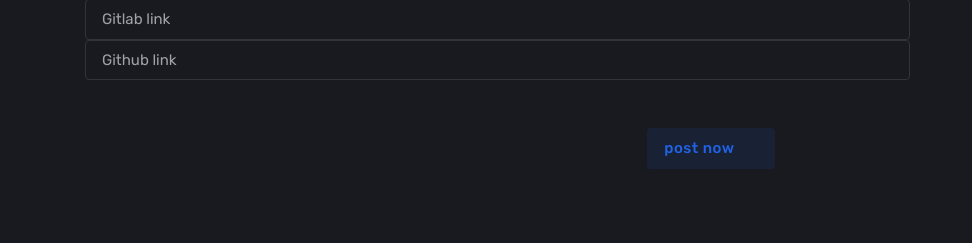
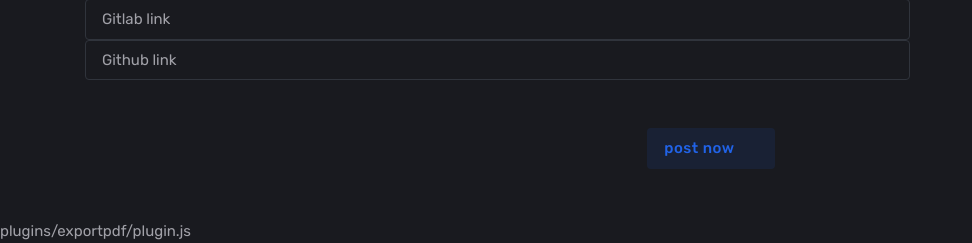
Before and after one commit to jenadiusnicholaus/intmainpub, a Django app: page /create_publication/ in a window 1280 px wide. Shown: the part 785-1028 px from the top of the page, without its empty margins (0-972 px from the left). Before the commit the page ends 954 px from the top, so only its background shows below. Run offline with Django 3.2, Linux system fonts and the light colour scheme; data that the repository does not hold is empty; some libraries are stand-ins or nearby versions; some web fonts are replaced.

```diff
--- a/templates/base.html
+++ b/templates/base.html
@@ -193,11 +193,12 @@ JS libraries, plugins and custom scripts -->
 <script src="{% static 'ckeditor/ckeditor/plugins/prism/plugin.js' %}"></script>
 
 <link rel="stylesheet" href="{% static '/assets/js/prism.js'%}">
+plugins/exportpdf/plugin.js
 <!-- <script src="{% static 'ckeditor/ckeditor/plugins/line-numbers/prism-line-numbers.js"></script>
  -->
-<script>
+<!-- <script>
 	$(".django-ckeditor-widget").removeAttr('style');
-</script>
+</script> -->
 
 
 <!-- Template Functions -->
```
